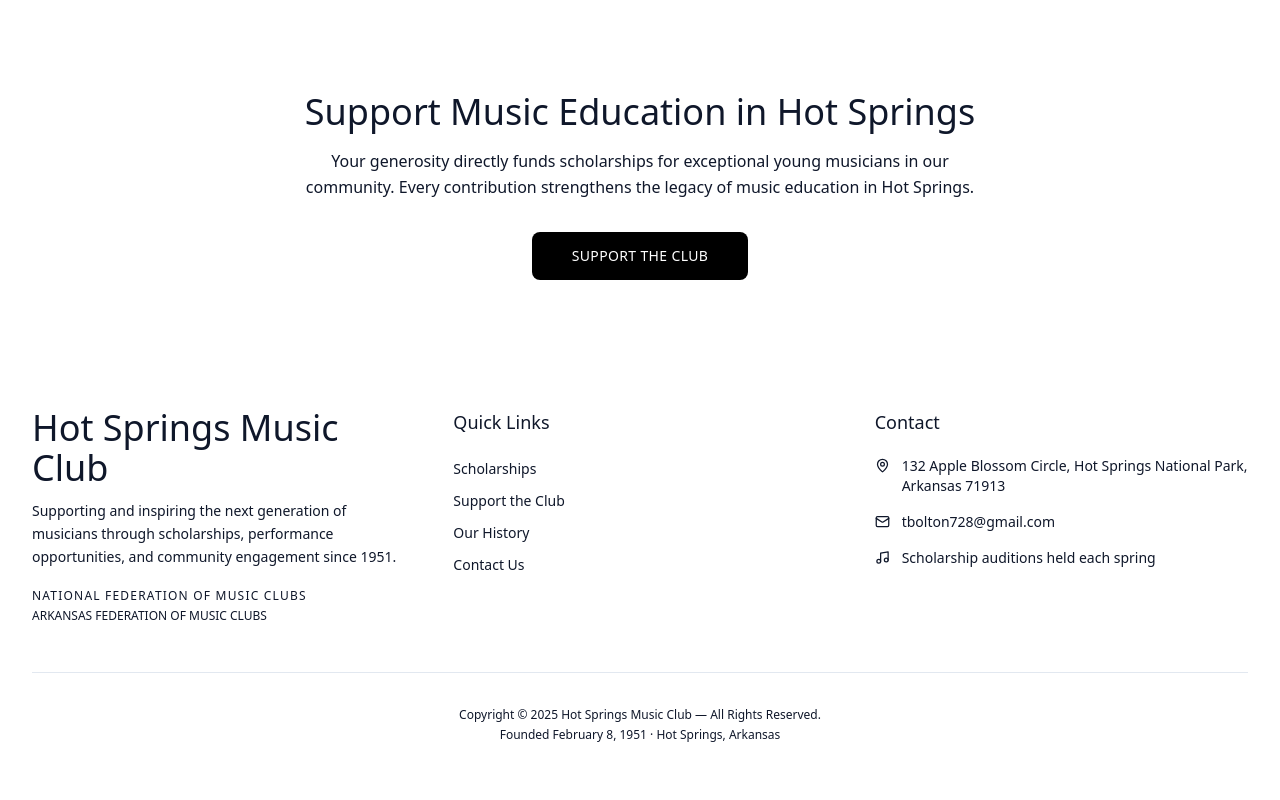
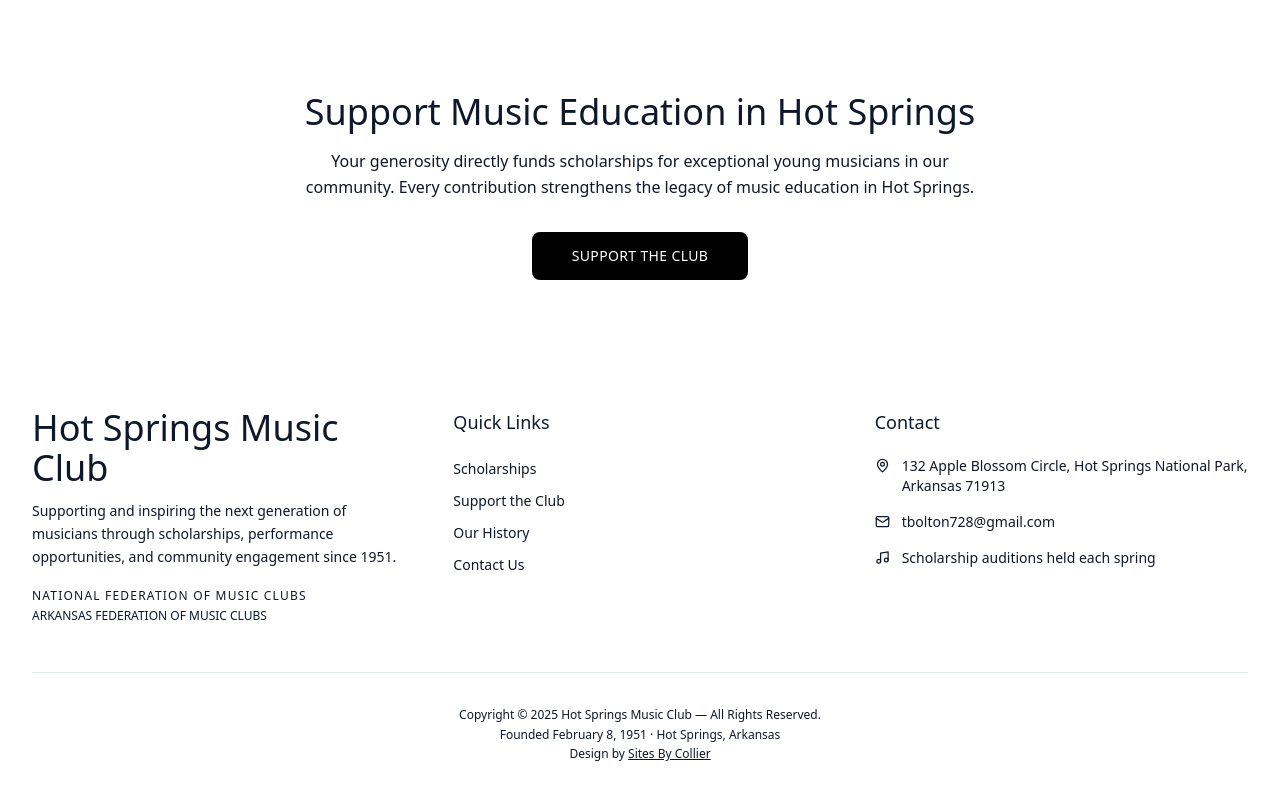
Before and after one commit to sitesbycollier/client-4, a React (Vite) app: page / in a window 1280 px wide. Shown: the part 3646-4446 px from the top of the page. Built offline with nearby package versions, Linux system fonts and the light colour scheme; a web font is replaced by a local one.

Commit message:
add design by

```diff
--- a/src/components/SiteFooter.tsx
+++ b/src/components/SiteFooter.tsx
@@ -86,6 +86,16 @@ export const SiteFooter = () => {
             Reserved.
             <br />
             Founded February 8, 1951 &middot; Hot Springs, Arkansas
+            <br />
+            {" "}Design by{" "}
+            <a
+              href="https://sitesbycollier.com"
+              target="_blank"
+              rel="noopener noreferrer"
+              className="underline hover:opacity-80"
+            >
+              Sites By Collier
+            </a>
           </p>
         </div>
       </div>
```
